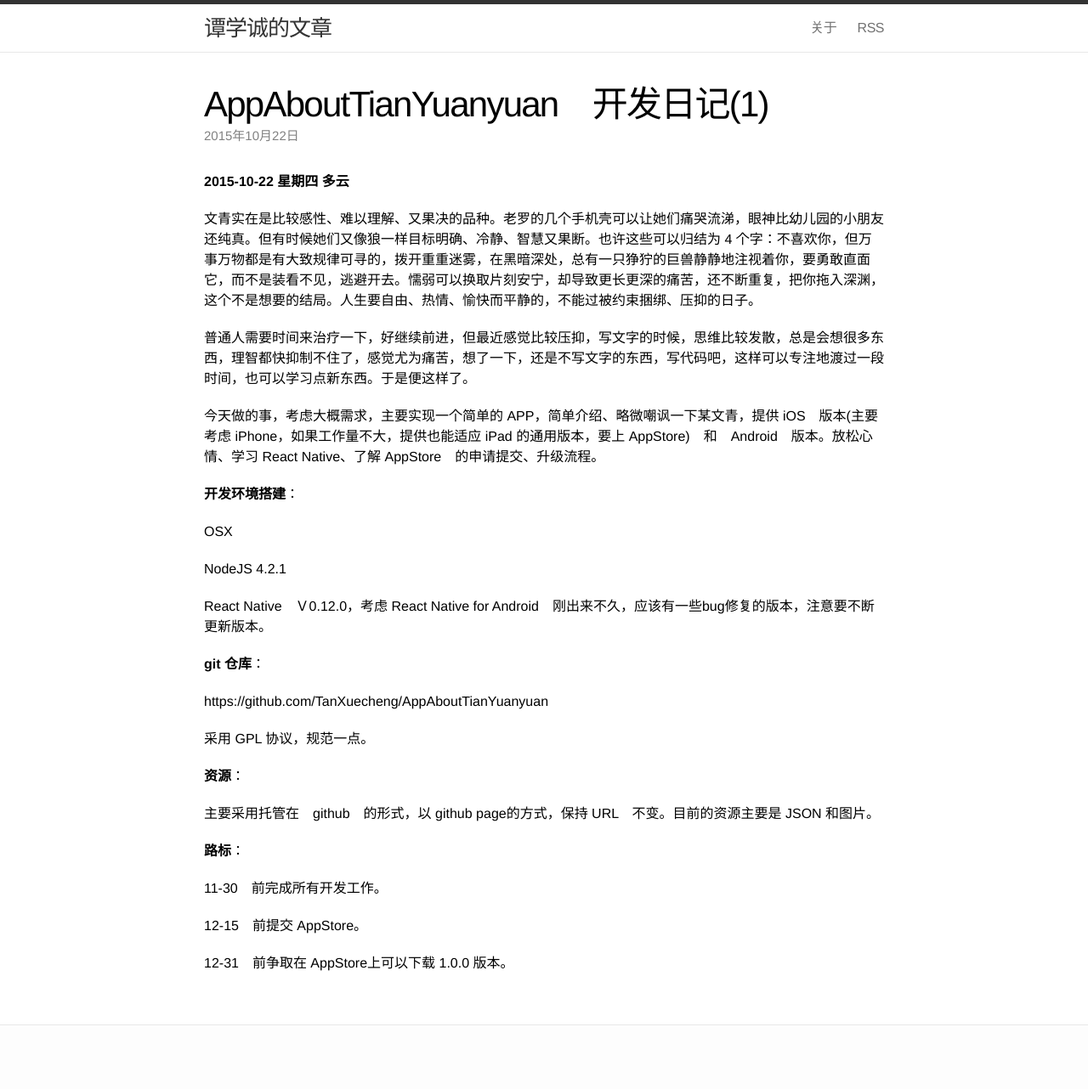
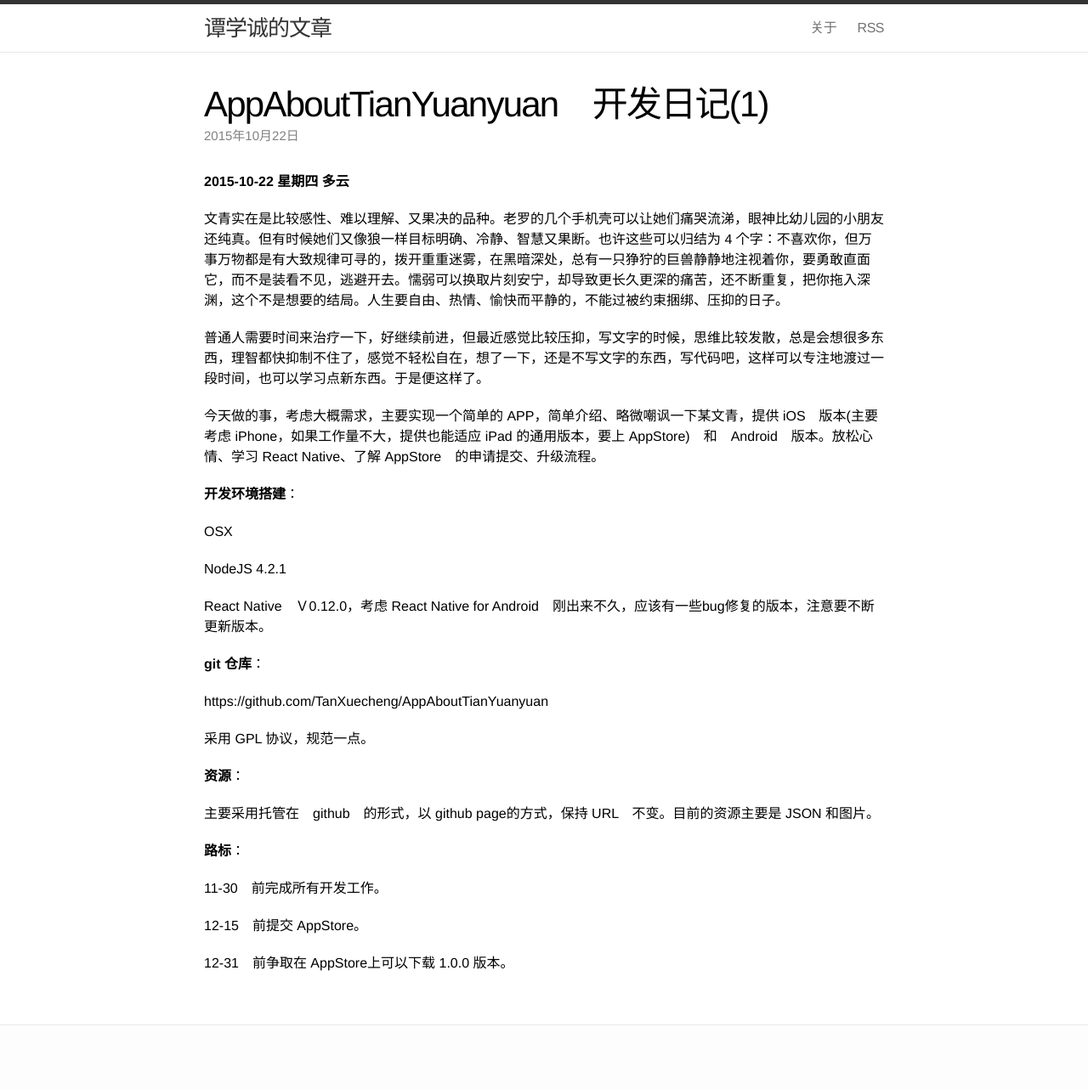
Before and after one commit to TanXuecheng/TanXuecheng.github.io, a Jekyll site: the page built from _posts/2015-10-22-development-diary.md, in a window 1280 px wide. Shown: the whole page at 85% size. Built offline with Jekyll 4.4.1, drawn with Linux system fonts in a browser that asks for light colours.

Commit message:
update content

```diff
--- a/_posts/2015-10-22-development-diary.md
+++ b/_posts/2015-10-22-development-diary.md
@@ -7,9 +7,9 @@
 
 **2015-10-22 星期四 多云**
 
-文青实在是比较感性、难以理解、又果决的品种。老罗的几个手机壳可以让她们痛哭流涕，眼神比幼儿园的小朋友还纯真。但有时候她们又像狼一样目标明确、冷静、智慧又果断。也许这些可以归结为 4 个字：不喜欢你，但万事万物都是有大致规律可寻的，拨开重重迷雾，在黑暗深处，总有一只狰狞的巨兽静静地注视着你，要勇敢直面它，而不是装看不见，逃避开去。懦弱可以换取片刻安宁，却导致更长更深的痛苦，还不断重复，把你拖入深渊，这个不是想要的结局。人生要自由、热情、愉快而平静的，不能过被约束捆绑、压抑的日子。
+文青实在是比较感性、难以理解、又果决的品种。老罗的几个手机壳可以让她们痛哭流涕，眼神比幼儿园的小朋友还纯真。但有时候她们又像狼一样目标明确、冷静、智慧又果断。也许这些可以归结为 4 个字：不喜欢你，但万事万物都是有大致规律可寻的，拨开重重迷雾，在黑暗深处，总有一只狰狞的巨兽静静地注视着你，要勇敢直面它，而不是装看不见，逃避开去。懦弱可以换取片刻安宁，却导致更长久更深的痛苦，还不断重复，把你拖入深渊，这个不是想要的结局。人生要自由、热情、愉快而平静的，不能过被约束捆绑、压抑的日子。
 
-普通人需要时间来治疗一下，好继续前进，但最近感觉比较压抑，写文字的时候，思维比较发散，总是会想很多东西，理智都快抑制不住了，感觉尤为痛苦，想了一下，还是不写文字的东西，写代码吧，这样可以专注地渡过一段时间，也可以学习点新东西。于是便这样了。
+普通人需要时间来治疗一下，好继续前进，但最近感觉比较压抑，写文字的时候，思维比较发散，总是会想很多东西，理智都快抑制不住了，感觉不轻松自在，想了一下，还是不写文字的东西，写代码吧，这样可以专注地渡过一段时间，也可以学习点新东西。于是便这样了。
 
 今天做的事，考虑大概需求，主要实现一个简单的 APP，简单介绍、略微嘲讽一下某文青，提供 iOS　版本(主要考虑 iPhone，如果工作量不大，提供也能适应 iPad 的通用版本，要上 AppStore)　和　Android　版本。放松心情、学习 React Native、了解 AppStore　的申请提交、升级流程。
 
```
